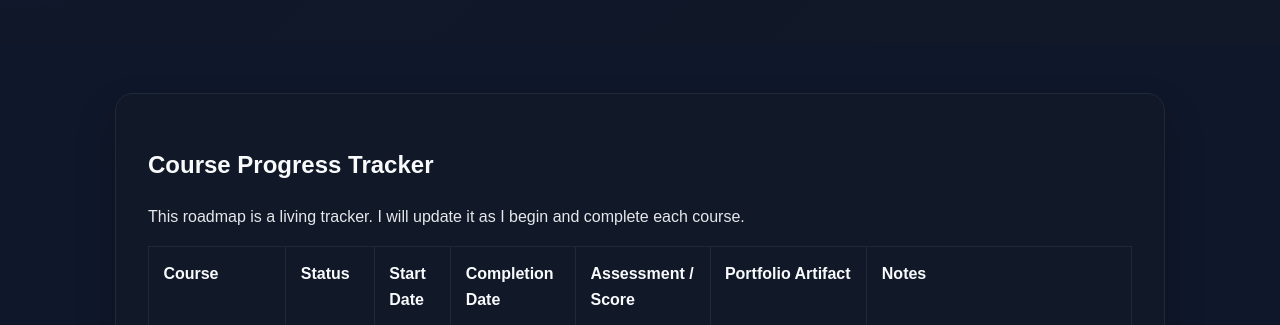
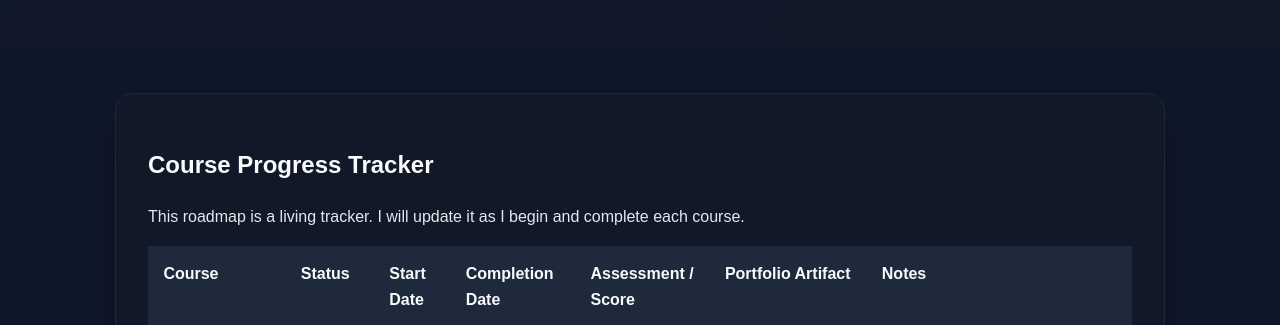
Before and after one commit to casey-a-jones/wgu-cloud-network-engineering-portfolio, a plain HTML site: page roadmap.html in a window 1280 px wide. Shown: the part 472-797 px from the top of the page. Drawn offline with Linux system fonts and the light colour scheme.

Commit message:
Add dark theme table colors

```diff
--- a/theme-dark.css
+++ b/theme-dark.css
@@ -11,4 +11,6 @@
   --hero-bg:
     radial-gradient(circle at top left, rgba(56, 189, 248, 0.25), transparent 35%),
     linear-gradient(135deg, #0f172a, #111827);
+  --table-header-bg: #1e293b;
+  --table-cell-bg: #0f172a;
 }
```
